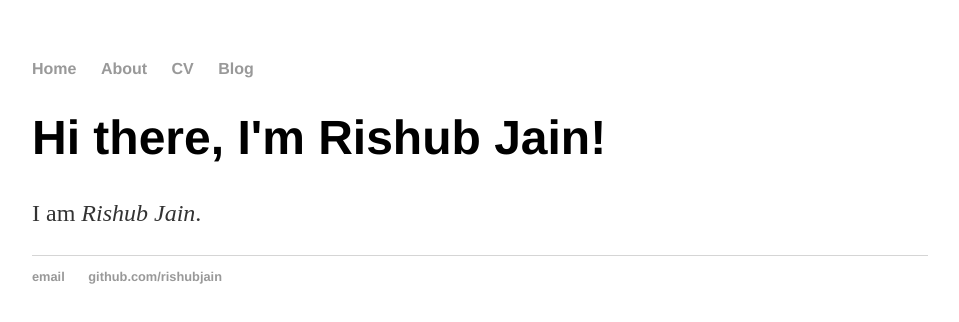
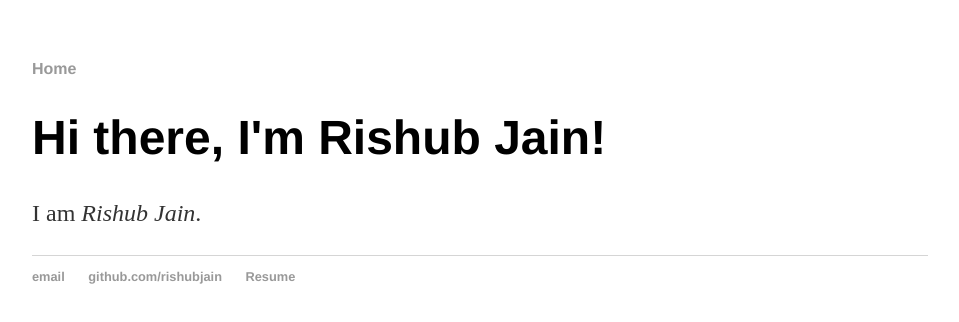
Before and after one commit to rishubjain/rishubjain.github.io, a plain HTML site: page index.html in a window 1280 px wide. Shown: the whole page, without its empty margins (160-1119 px from the left). Drawn offline with Linux system fonts and the light colour scheme.

Commit message:
added resume

```diff
--- a/index.html
+++ b/index.html
@@ -9,9 +9,6 @@
 		<nav>
     		<ul>
         		<li><a href="/">Home</a></li>
-	        	<li><a href="/about">About</a></li>
-        		<li><a href="/cv">CV</a></li>
-        		<li><a href="/blog">Blog</a></li>
     		</ul>
 		</nav>
 		<div class="container">
@@ -24,6 +21,7 @@
     		<ul>
         		<li><a href="mailto:rishub@cmu.edu">email</a></li>
         		<li><a href="https://github.com/rishubjain">github.com/rishubjain</a></li>
+        		<li><a href="/Jain_Rishub_Resume.pdf">Resume</a></li>
 			</ul>
 		</footer>
 	</body>
```
Also changed, not shown: 1 other file.
